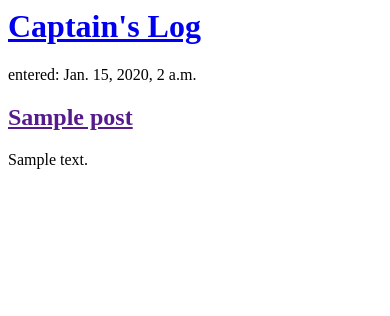
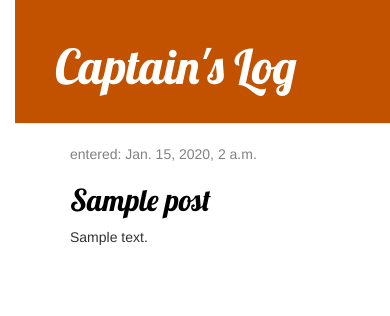
Before and after one commit to barajasvictorh/Captains-Log, a Django app: page / in a window 390 px wide. Shown: the top 316 px of the page. Run offline with Django 3.2, Linux system fonts and the light colour scheme; tables that the repository leaves empty hold one stand-in row (values such as "Sample post"); some libraries are stand-ins or nearby versions.

Commit message:
Added view and template for detailed blog post as well as CSS for the site.

```diff
--- /dev/null
+++ b/blog/static/css/blog.css
@@ -0,0 +1,55 @@
+h1 a, h2 a {
+    color: #C25100;
+    font-family: 'Lobster';
+}
+
+body {
+  padding-left: 15px;
+}
+
+.page-header {
+    background-color: #C25100;
+    margin-top: 0;
+    padding: 20px 20px 20px 40px;
+}
+
+.page-header h1, .page-header h1 a, .page-header h1 a:visited, .page-header h1 a:active {
+    color: #ffffff;
+    font-size: 36pt;
+    text-decoration: none;
+}
+
+.content {
+    margin-left: 40px;
+}
+
+h1, h2, h3, h4 {
+    font-family: 'Lobster', cursive;
+}
+
+.date {
+    color: #828282;
+}
+
+.save {
+    float: right;
+}
+
+.post-form textarea, .post-form input {
+    width: 100%;
+}
+
+.top-menu, .top-menu:hover, .top-menu:visited {
+    color: #ffffff;
+    float: right;
+    font-size: 26pt;
+    margin-right: 20px;
+}
+
+.post {
+    margin-bottom: 70px;
+}
+
+.post h2 a, .post h2 a:visited {
+    color: #000000;
+}
--- /dev/null
+++ b/blog/templates/blog/base.html
@@ -0,0 +1,29 @@
+{% load static %}
+
+<html>
+
+  <head>
+    <title>Captain's Log</title>
+    <link rel="stylesheet" href="//maxcdn.bootstrapcdn.com/bootstrap/3.2.0/css/bootstrap.min.css">
+    <link rel="stylesheet" href="//maxcdn.bootstrapcdn.com/bootstrap/3.2.0/css/bootstrap-theme.min.css">
+    <link href="//fonts.googleapis.com/css?family=Lobster&subset=latin,latin-ext" rel="stylesheet" type="text/css">
+
+    <link rel="stylesheet" href="{% static 'css/blog.css' %}">
+
+  </head>
+
+  <body>
+      <div class="page-header">
+          <h1><a href="/">Captain's Log</a></h1>
+      </div>
+      <div class="content container">
+          <div class="row">
+              <div class="col-md-8">
+              {% block content %}
+              {% endblock %}
+              </div>
+          </div>
+      </div>
+  </body>
+
+</html>
--- a/blog/templates/blog/post_list.html
+++ b/blog/templates/blog/post_list.html
@@ -1,25 +1,13 @@
-<html>
+{% extends 'blog/base.html' %}
 
-  <head>
-    <title>Captain's Log</title>
-  </head>
-
-  <body>
-
-    <div>
-        <h1><a href="/">Captain's Log</a></h1>
-    </div>
-
-    <div>
-        {% for post in posts %}
-          <div>
-            <p>entered: {{ post.published_date }}</p>
-            <h2><a href="">{{ post.title }}</a></h2>
+{% block content %}
+    {% for post in posts %}
+        <div class="post">
+            <div class="date">
+                <p>entered: {{ post.published_date }}</p>
+            </div>
+            <h2><a href="{% url 'post_detail' pk=post.pk %}">{{ post.title }}</a></h2>
             <p>{{ post.text|linebreaksbr }}</p>
-          </div>
-        {% endfor %}
-    </div>
-
-  </body>
-
-</html>
+        </div>
+    {% endfor %}
+{% endblock %}
--- a/blog/urls.py
+++ b/blog/urls.py
@@ -3,4 +3,5 @@ from . import views
 
 urlpatterns = [
     path('', views.post_list, name='post_list'),
+    path('post/<int:pk>/', views.post_detail, name='post_detail'),
 ]
--- a/blog/views.py
+++ b/blog/views.py
@@ -1,4 +1,4 @@
-from django.shortcuts import render
+from django.shortcuts import render, get_object_or_404
 from .models import Post
 from django.utils import timezone
 
@@ -7,3 +7,7 @@ from django.utils import timezone
 def post_list(request):
     posts = Post.objects.filter(published_date__lte=timezone.now()).order_by('published_date')
     return render(request, 'blog/post_list.html', {'posts' : posts})
+
+def post_detail(request, pk):
+    post = get_object_or_404(Post, pk=pk)
+    return render(request, 'blog/post_detail.html', {'post': post})
```
Also changed, not shown: blog/templates/blog/post_detail.html (added, +13 -0 lines).
